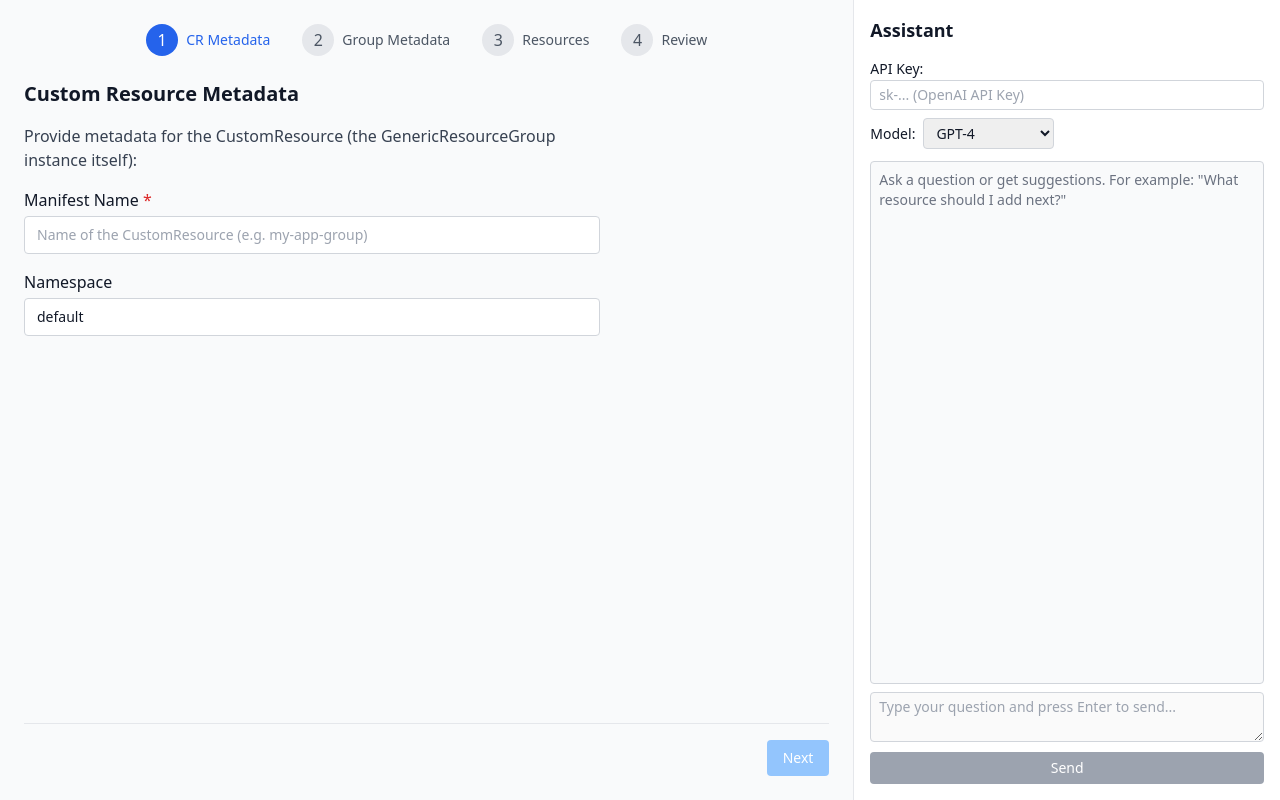
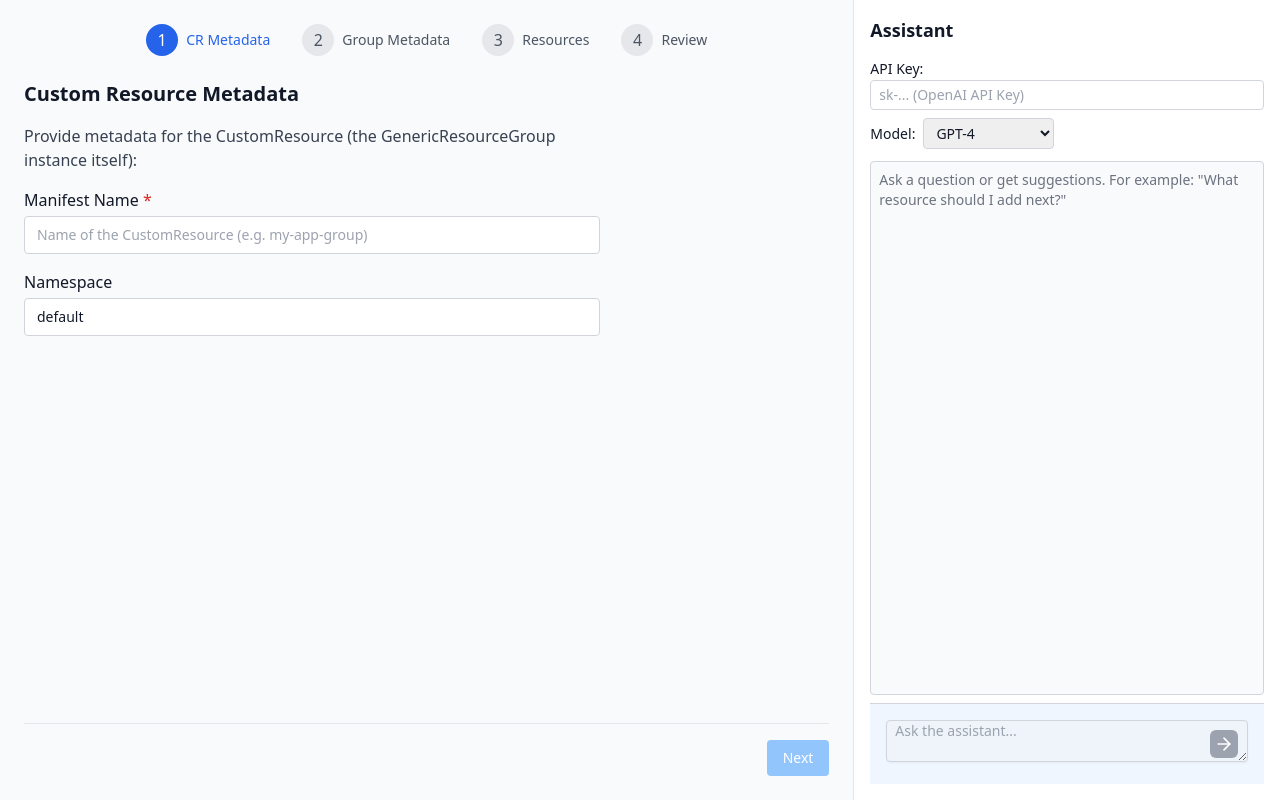
Before and after one commit to 1moses1/kro-resources-provisioner, a Next.js app: page / in a window 1280 px wide. Built offline with nearby package versions, Linux system fonts and the light colour scheme.

Commit message:
FIX: Improved the bot features(the in-chat, send button, etc)

```diff
--- a/package.json
+++ b/package.json
@@ -9,6 +9,7 @@
     "lint": "next lint"
   },
   "dependencies": {
+    "@tailwindcss/typography": "^0.5.16",
     "@types/node": "18.x",
     "ajv": "^8.17.1",
     "ajv-formats": "^3.0.1",
@@ -20,6 +21,8 @@
     "postcss": "^8.4.21",
     "react": "^19.0.0",
     "react-dom": "^19.0.0",
+    "react-markdown": "^10.1.0",
+    "remark-gfm": "^4.0.1",
     "tailwindcss": "^3.3.2"
   },
   "devDependencies": {
--- a/src/components/ChatAssistant.tsx
+++ b/src/components/ChatAssistant.tsx
@@ -1,5 +1,7 @@
 "use client";
 import React, { useState, useRef, useEffect } from "react";
+import ReactMarkdown from "react-markdown";
+import remarkGfm from "remark-gfm"; // PLugin for full markdown support
 
 type Role = "user" | "assistant";
 interface Message {
@@ -9,7 +11,7 @@ interface Message {
 
 export default function ChatAssistant() {
   const [apiKey, setApiKey] = useState<string>("");
-  const [model, setModel] = useState<string>("gpt-4");
+  const [model, setModel] = useState<string>("gpt-4"); // Default model
   const [messages, setMessages] = useState<Message[]>([]);
   const [input, setInput] = useState<string>("");
   const [loading, setLoading] = useState<boolean>(false);
@@ -82,7 +84,7 @@ export default function ChatAssistant() {
             className="border border-gray-300 rounded px-2 py-1 text-sm"
           >
             <option value="gpt-4">GPT-4</option>
-            <option value="gpt-4">GPT-4o</option>
+            <option value="gpt-4o">GPT-4o</option>
             <option value="gpt-3.5-turbo">GPT-3.5 Turbo</option>
           </select>
         </div>
@@ -93,37 +95,48 @@ export default function ChatAssistant() {
         {messages.length === 0 && !loading && (
           <p className="text-gray-500 text-sm">Ask a question or get suggestions. For example: "What resource should I add next?"</p>
         )}
-        {messages.map((msg, idx) => (
-          <div key={idx} className={`mb-3 whitespace-pre-wrap ${msg.role === "assistant" ? "text-blue-900" : "text-gray-900"}`}>
-            <strong>{msg.role === "assistant" ? "Assistant: " : "You: "}</strong>
-            <span>{msg.content}</span>
+      {/* --- STYLED MESSAGE BUBBLES --- */}
+      {messages.map((msg, idx) => (
+        <div key={idx} className={`flex ${msg.role === 'user' ? 'justify-end' : 'justify-start'}`}>
+          <div className={`max-w-[80%] rounded-lg px-4 py-2 shadow ${msg.role === 'user' ? 'bg-blue-500 text-white' : 'bg-gray-100 text-gray-800'}`}>
+            {msg.role === 'assistant' ? (
+              <article className="prose prose-sm max-w-none prose-blue">
+                <ReactMarkdown remarkPlugins={[remarkGfm]}>{msg.content}</ReactMarkdown>
+              </article> ) : ( <p className="whitespace-pre-wrap">{msg.content}</p> )} </div> </div> ))} {/* --- END STYLED BUBBLES --- */}
+        {loading && (
+          <div className="flex justify-start">
+            <div className="bg-gray-100 rounded-lg px-1 py-0.5 shadow">
+              <span className="animate-pulse">● ● ●</span>
+            </div>
           </div>
-        ))}
-        {loading && (
-          <div className="text-gray-500 text-sm">Assistant is typing...</div>
         )}
+        {/* Scroll to bottom reference */}
         <div ref={messagesEndRef} />
       </div>
 
       {/* Message input box */}
-      <div>
+      <div className="p-4 border-t border-gray-300 bg-blue-50">
+        <div className="relative">
         <textarea
-          className="w-full border border-gray-300 rounded px-2 py-1"
+          className="w-full border border-gray-300 rounded px-2 pr-12 text-sm shadow-sm focus:ring-blue-500 focus:border-blue-500"
           rows={2}
           value={input}
           onChange={(e) => setInput(e.target.value)}
           onKeyDown={handleKeyDown}
-          placeholder="Type your question and press Enter to send..."
+          placeholder="Ask the assistant..."
           disabled={!apiKey || loading}
         />
         <button
           onClick={sendMessage}
           disabled={!apiKey || loading || !input.trim()}
-          className="mt-1 w-full bg-blue-600 text-white text-sm font-medium py-1.5 rounded disabled:bg-gray-400"
+          className="absolute bottom-2.5 right-2.5 bg-blue-600 text-white p-1 rounded-md disabled:bg-gray-400 hover:bg-blue-700 transition-colors"
+          aria-label="Send message"
         >
-          Send
+          {/* Send */}
+          <svg xmlns="http://www.w3.org/2000/svg" width="20" height="20" viewBox="0 0 24 24" fill="none" stroke="currentColor" strokeWidth="2" strokeLinecap="round" strokeLinejoin="round"><path d="M5 12h14"/><path d="m12 5 7 7-7 7"/></svg>
         </button>
       </div>
     </div>
+  </div>
   );
 }
--- a/tailwind.config.js
+++ b/tailwind.config.js
@@ -9,7 +9,9 @@ module.exports = {
       // You can extend the theme with custom colors or spacing if needed
     }
   },
-  plugins: []
+  plugins: [
+    require('@tailwindcss/typography'),
+  ]
 };
 // This is a basic Tailwind CSS configuration file.
 // It specifies the content paths where Tailwind should look for class names.
```
Also changed, not shown: 1 other file (tests, documents, lock files or other folders).
